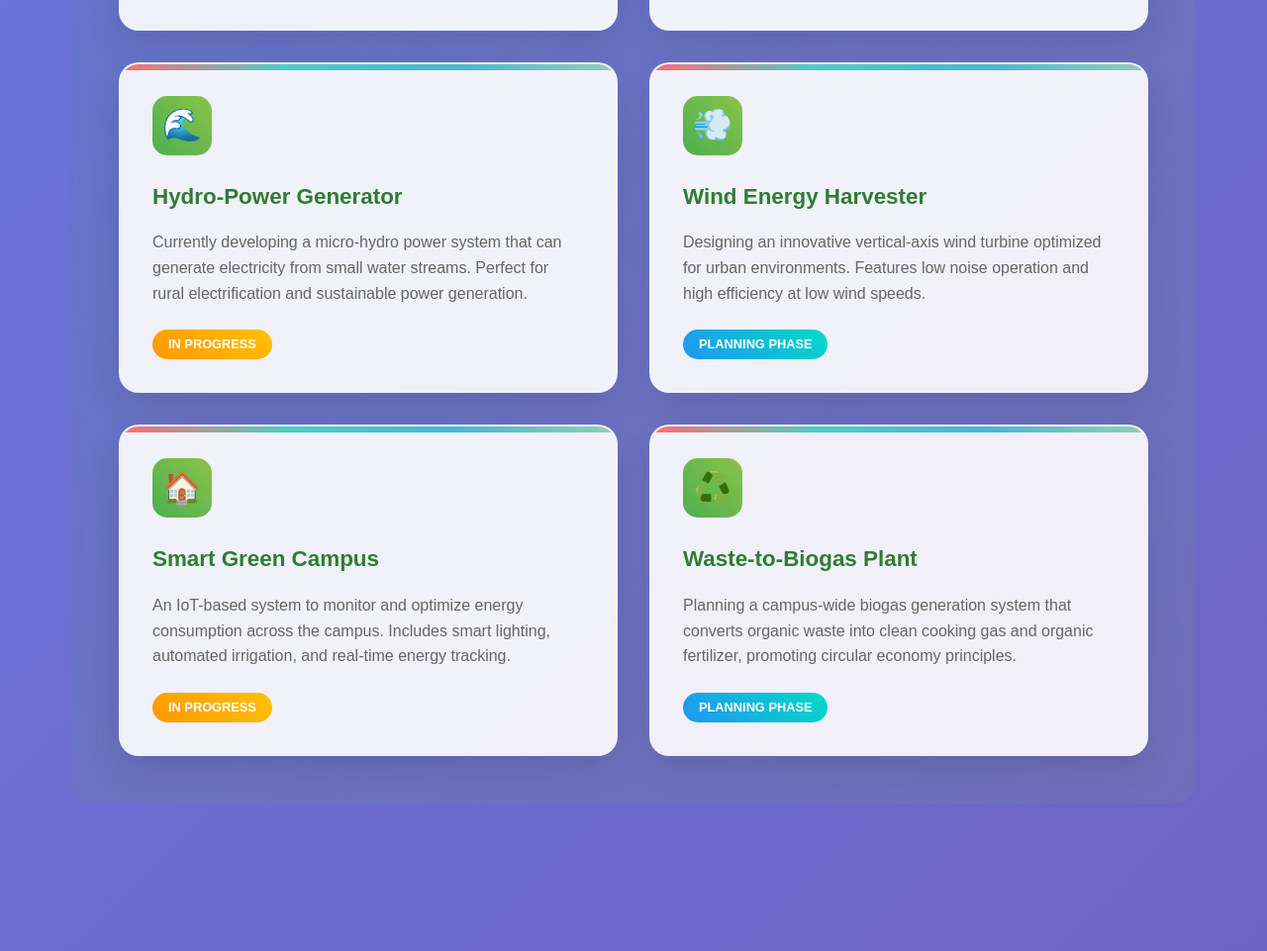
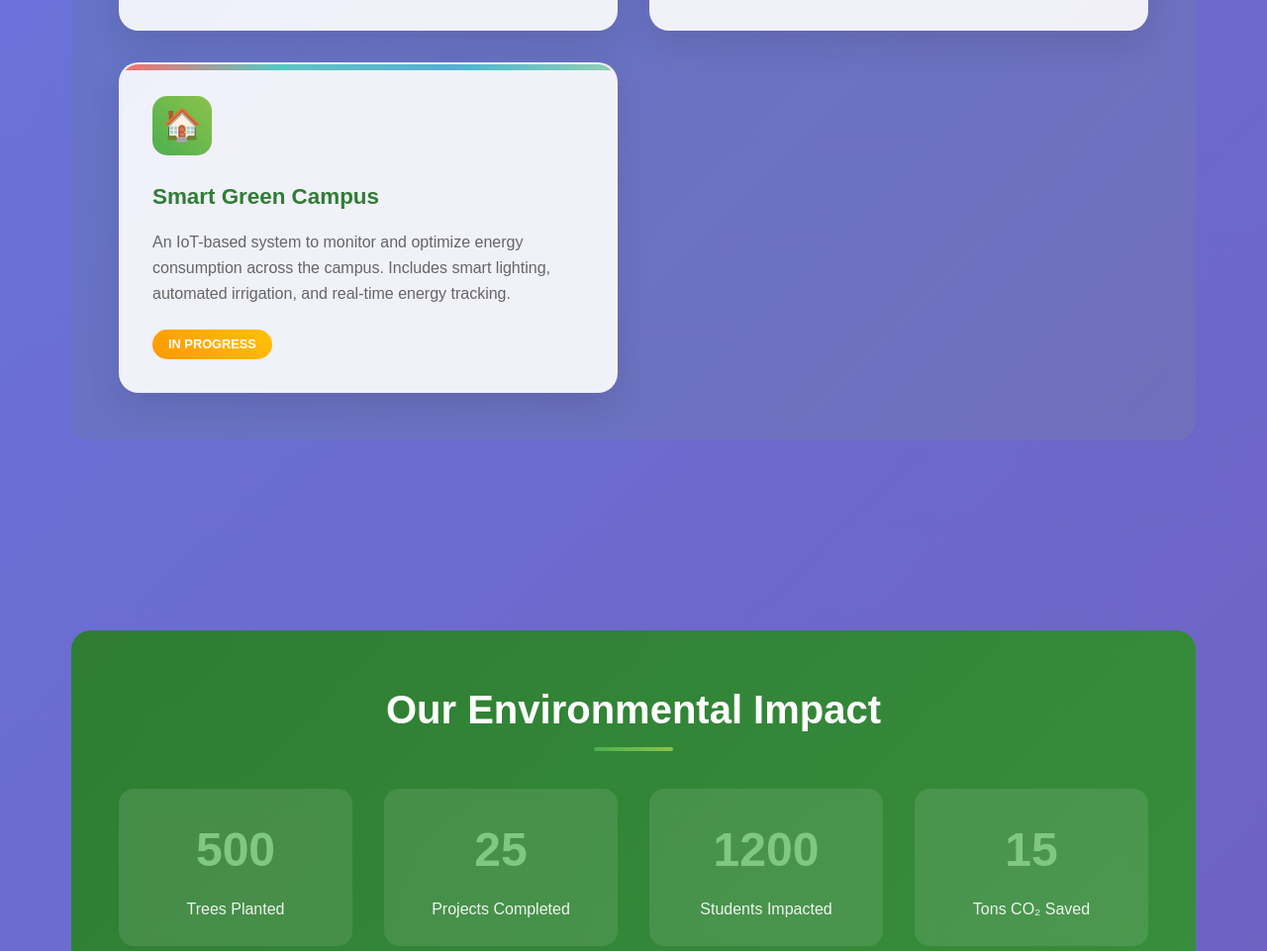
Before and after one commit to Account1-Anurag/Green-Energy-Club, a plain HTML site: page index.html in a window 1280 px wide. Shown: the part 1825-2786 px from the top of the page at 99% size. Drawn offline with Linux system fonts and the light colour scheme.

Commit message:
Update index.html

```diff
--- a/index.html
+++ b/index.html
@@ -880,19 +880,19 @@
                         <span class="project-status status-completed">Completed</span>
                     </div>
 
-                    <div class="project-card">
+<!--                     <div class="project-card">
                         <div class="project-icon">🌊</div>
                         <h3 class="project-title">Hydro-Power Generator</h3>
                         <p class="project-description">Currently developing a micro-hydro power system that can generate electricity from small water streams. Perfect for rural electrification and sustainable power generation.</p>
                         <span class="project-status status-ongoing">In Progress</span>
-                    </div>
+                    </div> -->
 
-                    <div class="project-card">
+<!--                     <div class="project-card">
                         <div class="project-icon">💨</div>
                         <h3 class="project-title">Wind Energy Harvester</h3>
                         <p class="project-description">Designing an innovative vertical-axis wind turbine optimized for urban environments. Features low noise operation and high efficiency at low wind speeds.</p>
                         <span class="project-status status-planned">Planning Phase</span>
-                    </div>
+                    </div> -->
 
                     <div class="project-card">
                         <div class="project-icon">🏠</div>
@@ -901,12 +901,12 @@
                         <span class="project-status status-ongoing">In Progress</span>
                     </div>
 
-                    <div class="project-card">
+<!--                     <div class="project-card">
                         <div class="project-icon">♻️</div>
                         <h3 class="project-title">Waste-to-Biogas Plant</h3>
                         <p class="project-description">Planning a campus-wide biogas generation system that converts organic waste into clean cooking gas and organic fertilizer, promoting circular economy principles.</p>
                         <span class="project-status status-planned">Planning Phase</span>
-                    </div>
+                    </div> -->
                 </div>
             </div>
         </section>
```
